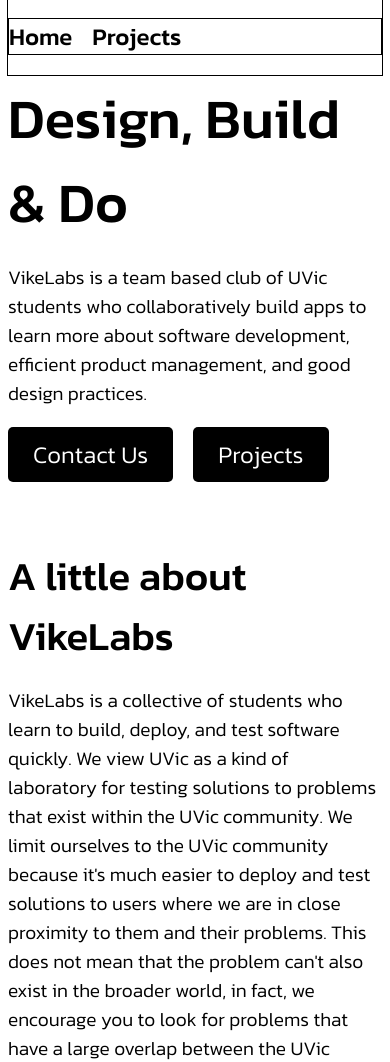
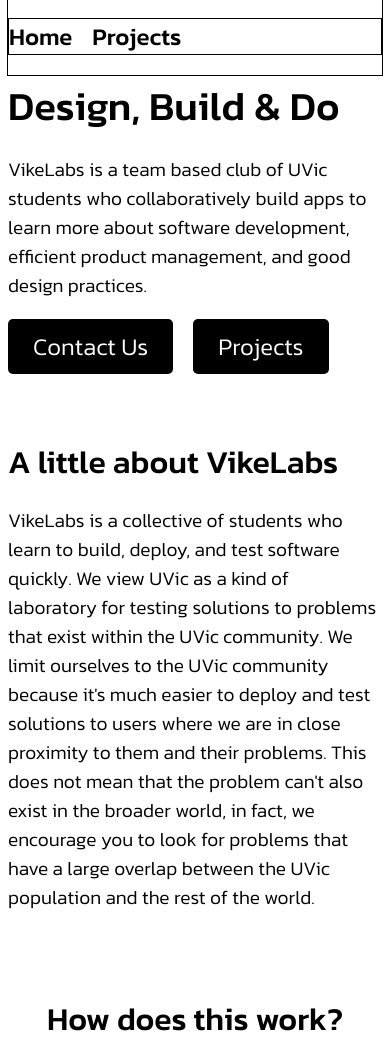
Before and after one commit to VikeLabs/vikelabs.ca, a Gatsby site: page / in a window 390 px wide. Shown: the part 66-1128 px from the top of the page. Built offline with nearby package versions, Linux system fonts and the light colour scheme; Gatsby itself is replaced by a stand-in of ours.

Commit message:
fix: make heading/subheadings responsive

```diff
--- a/src/pages/index.tsx
+++ b/src/pages/index.tsx
@@ -32,7 +32,9 @@
           // justifyItems="center"
         >
           <Box minWidth="420px">
-            <Heading>Design, Build & Do</Heading>
+            <Heading fontSize={{ sm: "2.5em", md: "3em", lg: "4em" }}>
+              Design, Build & Do
+            </Heading>
             <Text>
               VikeLabs is a team based club of UVic students who collaboratively
               build apps to learn more about software development, efficient
@@ -64,7 +66,9 @@
         >
           <Box>
             <Box py="4" minWidth="570px">
-              <SubHeading>A little about VikeLabs</SubHeading>
+              <SubHeading fontSize={{ sm: "2em", md: "2.5em", lg: "3em" }}>
+                A little about VikeLabs
+              </SubHeading>
               <Text>
                 VikeLabs is a collective of students who learn to build, deploy,
                 and test software quickly. We view UVic as a kind of laboratory
@@ -91,7 +95,13 @@
       </Section>
       <Section mb="4">
         <Box display="flex" justifyContent="center" flexDirection="column">
-          <SubHeading textAlign="center">How does this work?</SubHeading>
+          <SubHeading
+            textAlign="center"
+            fontSize={{ sm: "2em", md: "2.5em", lg: "3em" }}
+          >
+            How does this work?
+          </SubHeading>
+
           <Box>
             <Text textAlign="center">
               Each semester starts out with a call for ideas from our members.
```
